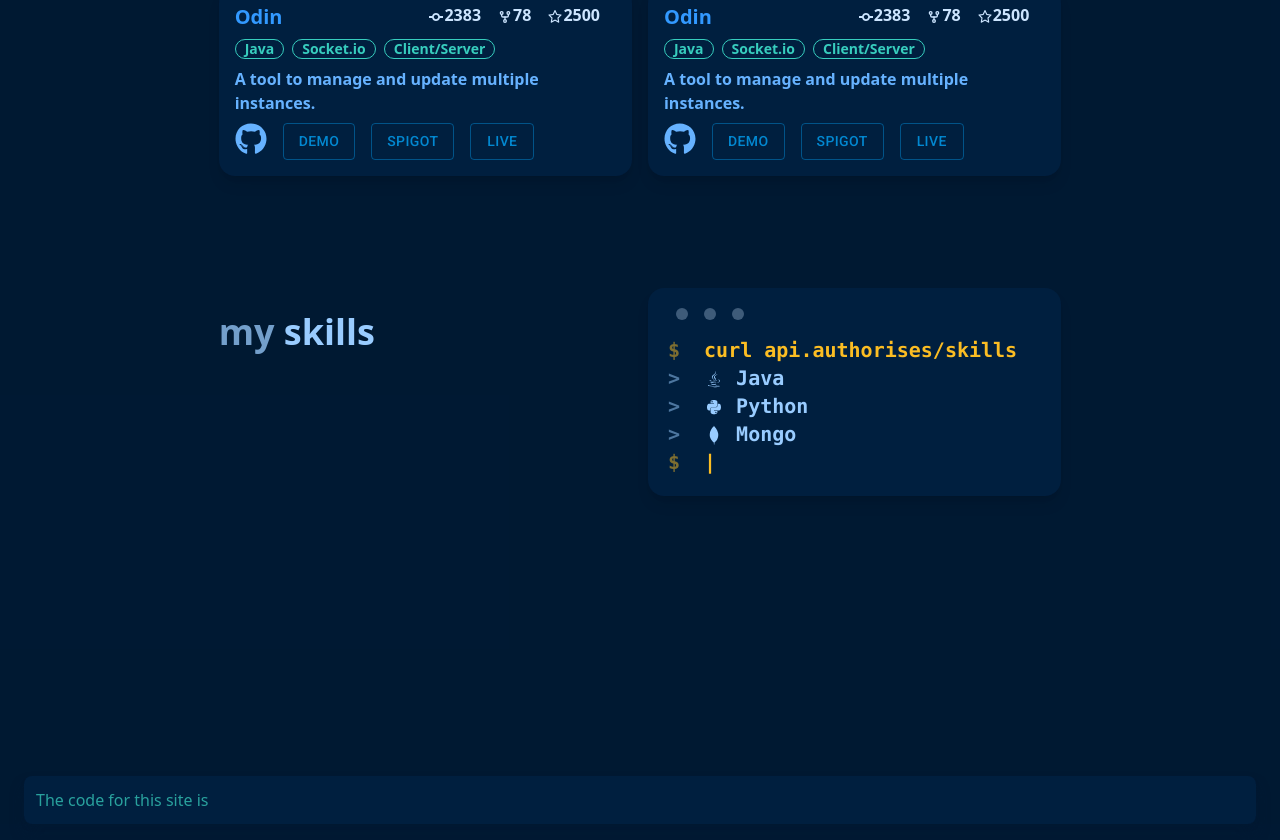
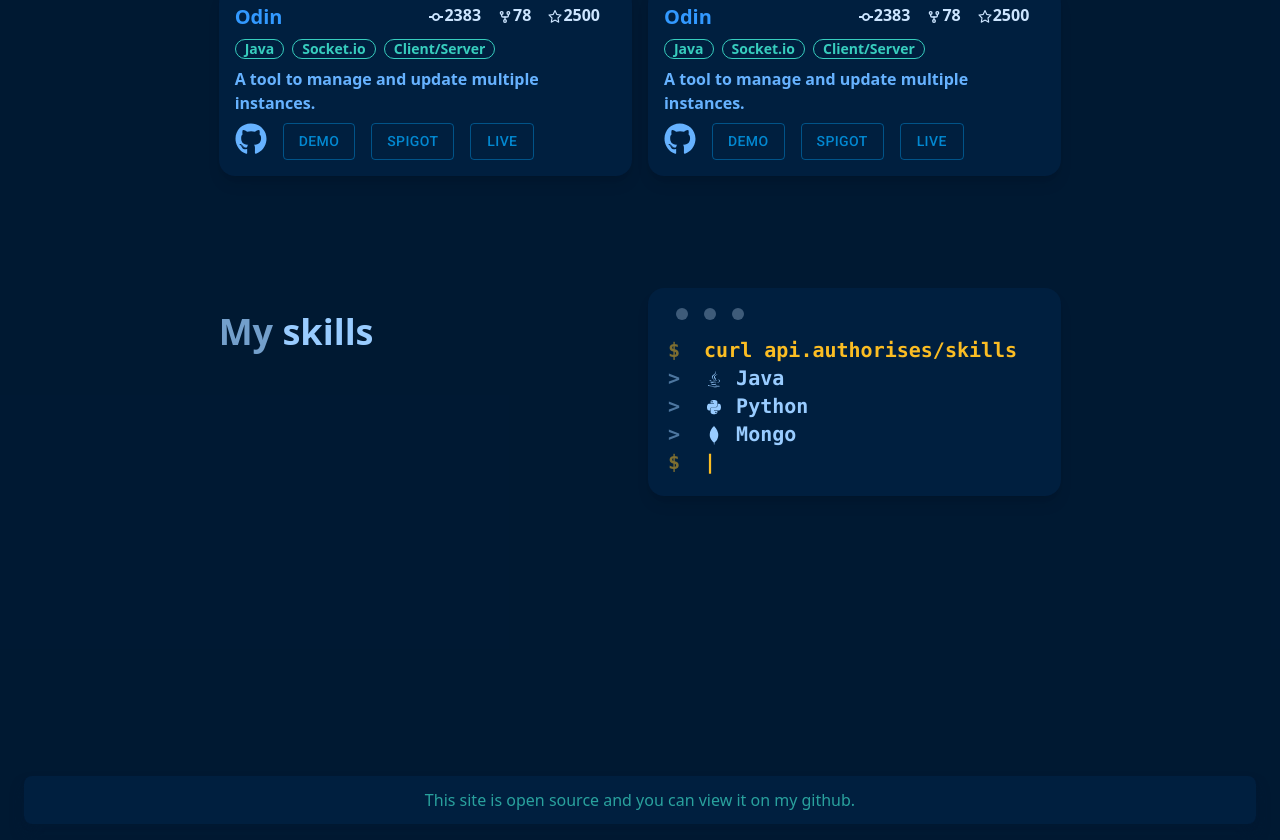
Before and after one commit to ashfn/Portfolio, a Next.js app: page / in a window 1280 px wide. Shown: the part 1130-1970 px from the top of the page. Built offline with nearby package versions, Linux system fonts and the light colour scheme.

Commit message:
Finished footer

```diff
--- a/components/Footer.js
+++ b/components/Footer.js
@@ -3,8 +3,10 @@ import Head from 'next/head'
 
 const Footer = () => {
   return (
-    <div className="bg-h/25 text-j/75 m-4 p-3 rounded-lg shadow-lg shadow-base-100/75">
-      The code for this site is <span className="text-b"></span>
+    <div className="p-4">
+      <div className="bg-h/25 text-j/75 p-3 rounded-lg shadow-lg shadow-base-100/75 text-center">
+        This site is open source and you can view it on my github.
+      </div>
     </div>
   )
 }
--- a/pages/index.js
+++ b/pages/index.js
@@ -35,7 +35,7 @@ export default function Home({projects}) {
           </div>
           <br/><br/><br/><br/>
           <div className="mb-6 mt-6 text-4xl">
-          some <span className="text-b">projects</span>
+          Some <span className="text-b">projects</span>
           </div>
           <div className="grid grid-cols-1 lg:grid-cols-2 gap-4 mt-10">
                   {projects.map((project) => (
@@ -46,7 +46,7 @@ export default function Home({projects}) {
           <div className="mt-4 lg:flex lg:flex-row space-x-4">
             <span className="basis-1/2">
             <div className="mb-6 mt-6 text-4xl">
-          my <span className="text-b">skills</span>
+          My <span className="text-b">skills</span>
           </div>
             </span>
             <div data-theme="term" className="lg:basis-1/2 mockup-code text-a bg-h/25 text-l lg:text-xl font-mono shadow-lg">
```
